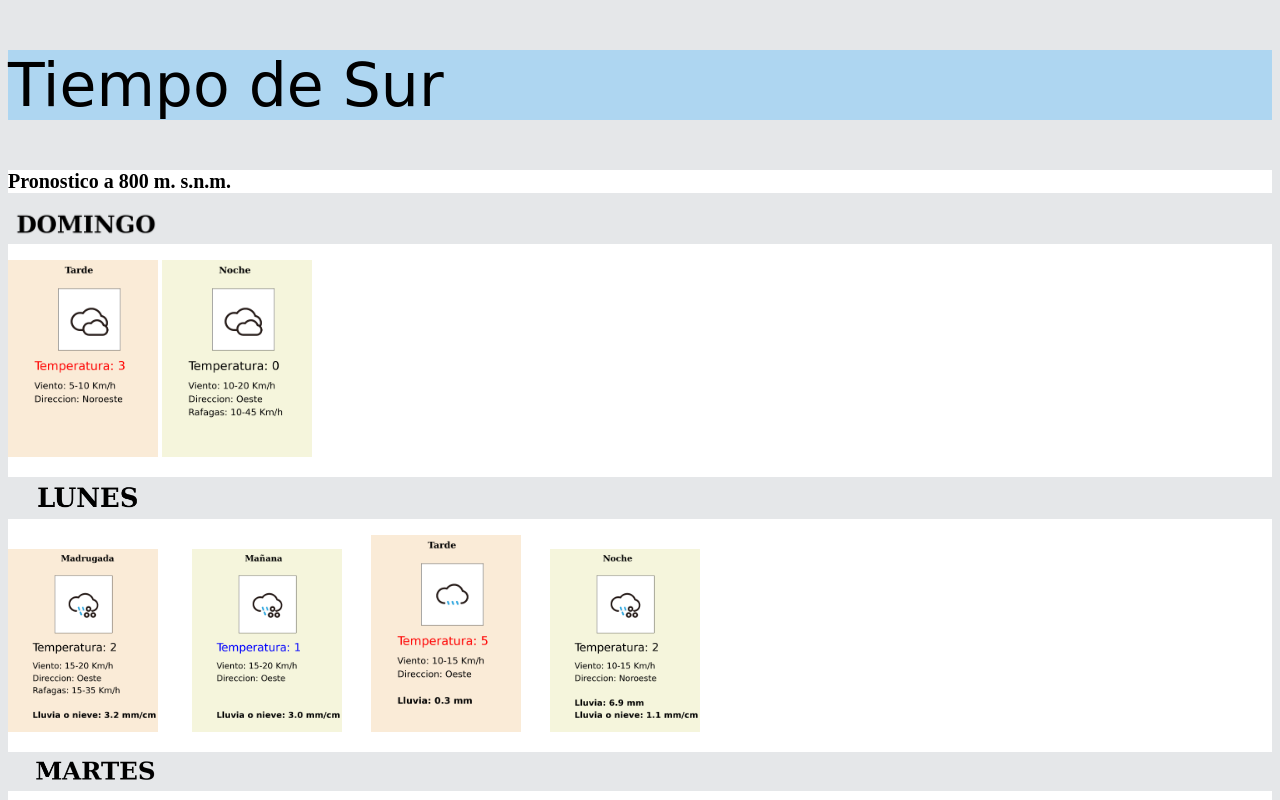
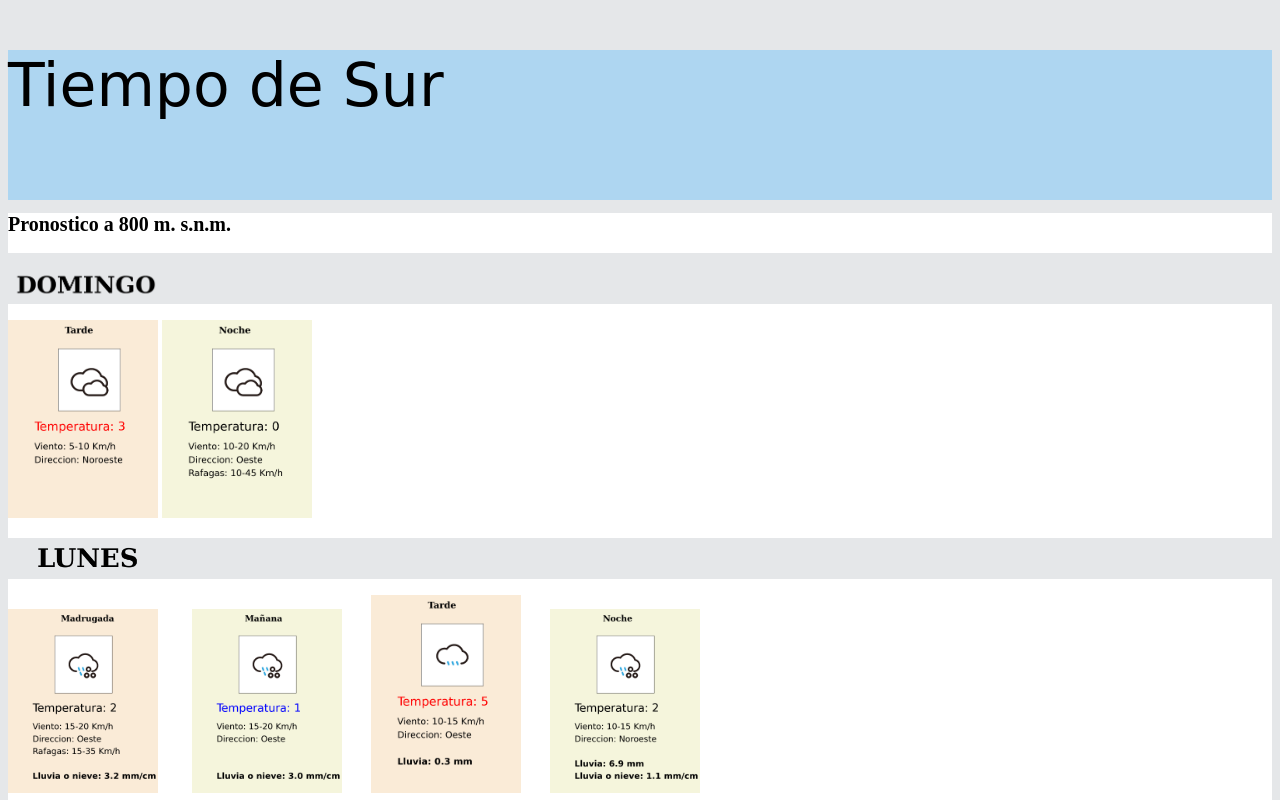
Before and after one commit to tiempodesur/tiempodesur.github.io, a plain HTML site: page index.html in a window 1280 px wide. Shown: the top 800 px of the page. Drawn offline with Linux system fonts and the light colour scheme.

Commit message:
actualizo

```diff
--- a/index.html
+++ b/index.html
@@ -31,7 +31,7 @@ div.scrollmenu a:hover {
 
 <body style="background-color:#E5E7E9;">
 
-<div style="background-color:#AED6F1">
+<div style="background-color:#AED6F1; height: 150px;">
 
 <h2 style="font-size:60px;font-family:'Brush Script MT', cursive;font-weight:normal;"> Tiempo de Sur </h2>
 
@@ -39,7 +39,7 @@ div.scrollmenu a:hover {
 
 <div>
 
-<h1 style="font-size:20px; background-color:white"> Pronostico a 800
+<h1 style="font-size:20px; background-color:white; height: 40px;"> Pronostico a 800
   m. s.n.m.</h1>
 
 </div>
```
